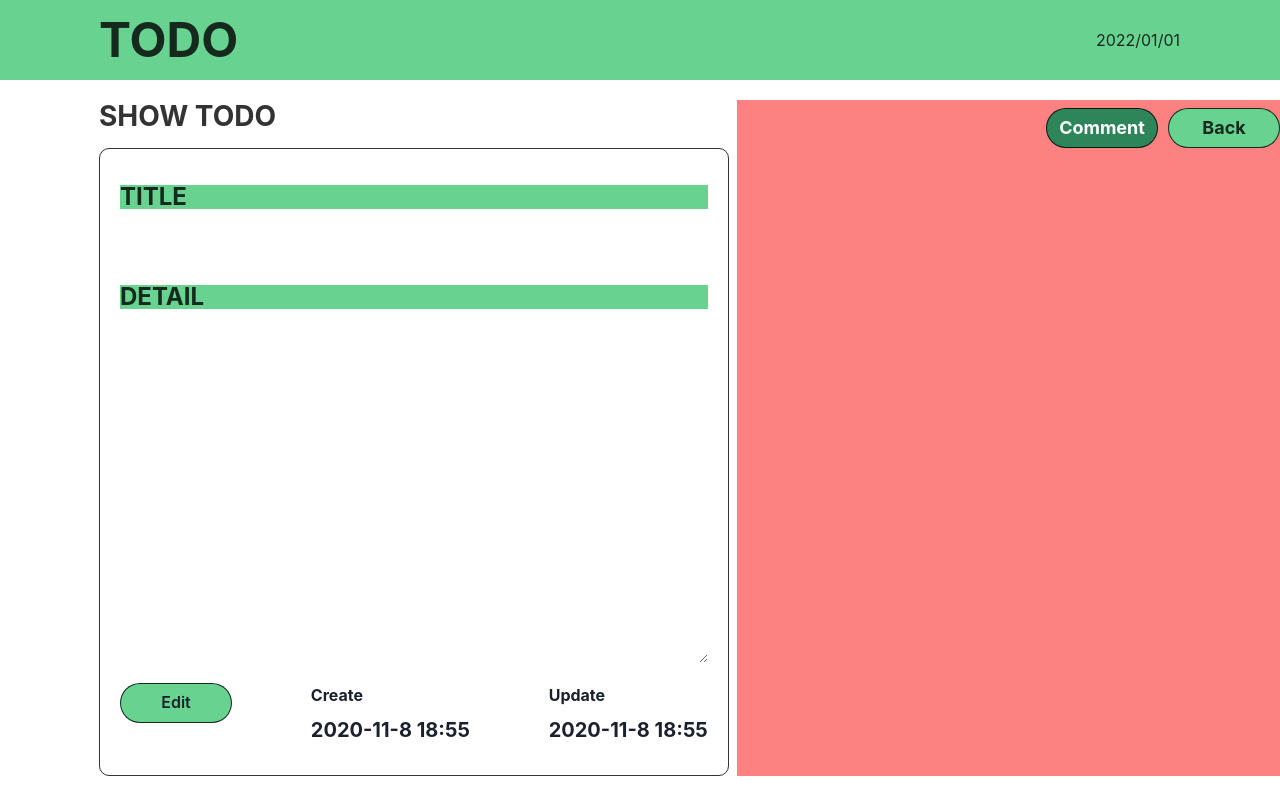
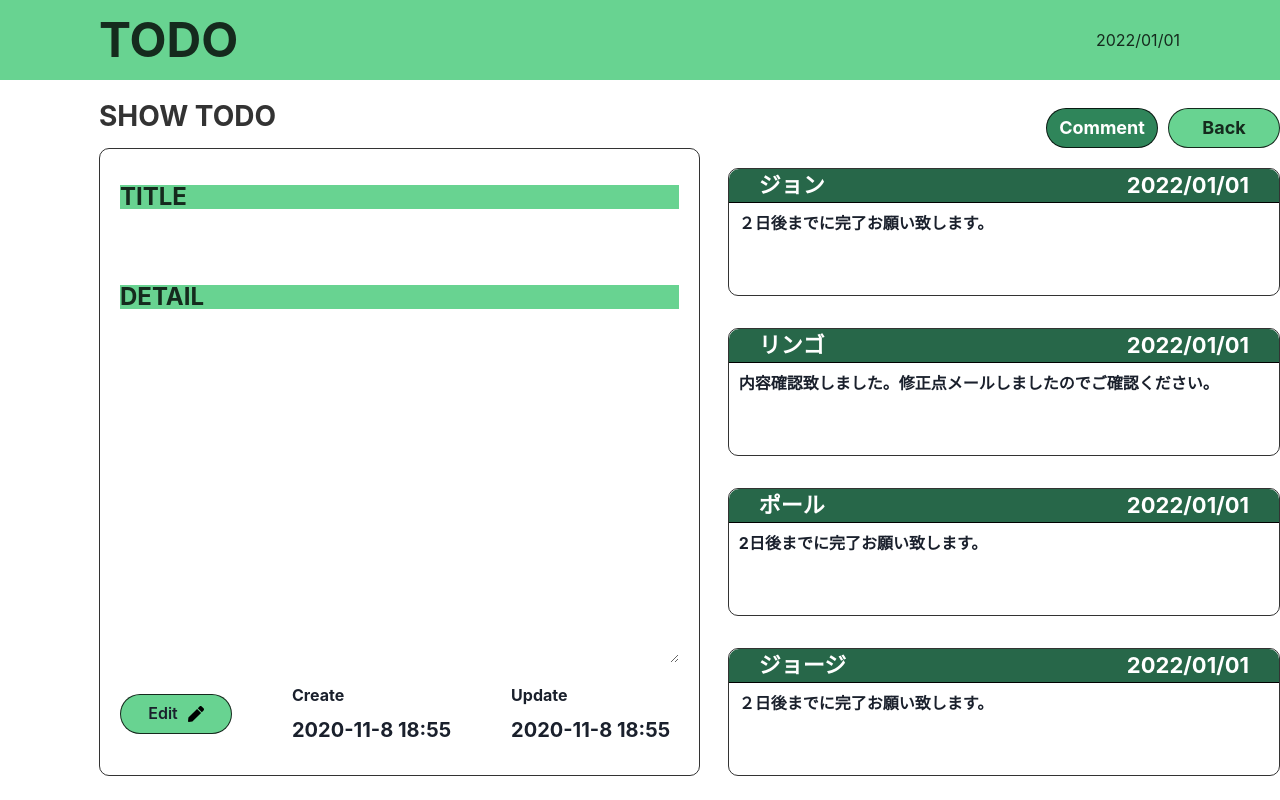
Before and after one commit to toshi-ino/todo-team-next.js, a Next.js app: page /showPage in a window 1280 px wide. Built offline with nearby package versions, Linux system fonts and the light colour scheme.

Commit message:
詳細ページの作成

```diff
--- a/package.json
+++ b/package.json
@@ -15,7 +15,8 @@
     "framer-motion": "^6",
     "next": "12.2.2",
     "react": "17.0.2",
-    "react-dom": "17.0.2"
+    "react-dom": "17.0.2",
+    "react-icons": "^4.4.0"
   },
   "devDependencies": {
     "@types/node": "17.0.2",
--- a/pages/showPage/index.tsx
+++ b/pages/showPage/index.tsx
@@ -1,12 +1,23 @@
 import { Header } from "../../components/Header";
-import {Input,Textarea, Box, Flex,FormLabel, Text, Button, Stack} from  "@chakra-ui/react";
+import {
+  Input,
+  Textarea,
+  Box,
+  Flex,
+  FormLabel,
+  Text,
+  Button,
+  Stack,
+  HStack,
+} from "@chakra-ui/react";
+import { PenIcon } from "./penIcon";
 
-export default function ShowPage () {
+export default function ShowPage() {
   return (
     <>
       <Header />
-      <Stack mt='20px' direction={["column", "row"]}>
-      <Box w='800px' ml='99px' >
+      <Stack mt="20px" direction={["column", "row"]}>
+        <Box w="630px" ml="99px">
           <Text
             fontSize="28px"
             fontWeight="bold"
@@ -15,13 +26,15 @@ export default function ShowPage () {
           >
             SHOW TODO
           </Text>
-        <Box borderWidth="1px"
+          <Box
+            borderWidth="1px"
             borderColor="blackAlpha.800"
             borderRadius="10px"
-                p='10px'
-                mt='15px'
-                minHeight="600px">
-          <Box p='10px'>
+            p="10px"
+            mt="15px"
+            minHeight="600px"
+          >
+            <Box p="10px">
               <FormLabel
                 m="16px 0 0 0"
                 fontSize="24px"
@@ -37,11 +50,11 @@ export default function ShowPage () {
                 fontSize="20px"
                 fontWeight="bold"
                 color="blackAlpha.800"
-                border='none'
+                border="none"
               ></Input>
             </Box>
 
-        <Box p='10px'>
+            <Box p="10px">
               <FormLabel
                 m="16px 0 0 0"
                 fontSize="24px"
@@ -58,37 +71,57 @@ export default function ShowPage () {
                 fontSize="24px"
                 fontWeight="bold"
                 color="blackAlpha.800"
-                border='none'
+                border="none"
               ></Textarea>
             </Box>
-        <Flex justifyContent="space-between" p='10px' pb='20px'>
-          <Button w='112px' borderRadius='50px' bgColor="green.300" borderWidth="1px" borderColor="blackAlpha.800">Edit</Button>
+            <HStack spacing="60px" p="10px" pb="20px">
+              <Button
+                w="112px"
+                borderRadius="50px"
+                bgColor="green.300"
+                borderWidth="1px"
+                borderColor="blackAlpha.800"
+                iconSpacing='10px'
+                rightIcon={<PenIcon />}
+              >
+                Edit
+
+              </Button>
+
               <Stack>
-            <Text fontWeight='bold'>Create</Text>
-            <Text fontWeight='bold' fontSize='20px'>2020-11-8 18:55</Text>
+                <Text fontWeight="bold">Create</Text>
+                <Text fontWeight="bold" fontSize="20px">
+                  2020-11-8 18:55
+                </Text>
               </Stack>
               <Stack>
-            <Text fontWeight='bold'>Update</Text>
-            <Text fontWeight='bold' fontSize='20px'>2020-11-8 18:55</Text>
+                <Text fontWeight="bold">Update</Text>
+                <Text fontWeight="bold" fontSize="20px">
+                  2020-11-8 18:55
+                </Text>
               </Stack>
-
-        </Flex>
+            </HStack>
           </Box>
         </Box>
 
-        <Box bg="red.300" w='690px'>
+        {/* 右 */}
+        <Box w="600px">
           <Flex justify="flex-end">
-          <Button w="112px"
+            <Button
+              w="112px"
               h="40px"
               mt="8px"
-                mr='10px'
+              mr="10px"
               fontSize="18px"
               fontWeight="bold"
               bg="green.600"
               color="white"
               borderWidth="1px"
               borderColor="blackAlpha.800"
-                borderRadius="50px">Comment</Button>
+              borderRadius="50px"
+            >
+              Comment
+            </Button>
             <Button
               w="112px"
               h="40px"
@@ -99,8 +132,111 @@ export default function ShowPage () {
               color="blackAlpha.800"
               borderWidth="1px"
               borderColor="blackAlpha.800"
-                borderRadius="50px">Back</Button>
+              borderRadius="50px"
+            >
+              Back
+            </Button>
           </Flex>
+          {/* List */}
+          <Stack mt="20px" ml="20px" spacing="32px">
+            <Stack
+              borderWidth="1px"
+              borderColor="blackAlpha.800"
+              borderRadius="10px"
+              fontWeight="bold"
+            >
+              <Flex
+                bgColor="green.700"
+                borderRadius="10px 10px 0 0"
+                borderBottom="1px solid black"
+                color="white"
+                justifyContent="space-between"
+              >
+                <Text ml="30px" fontSize="22px">
+                  ジョン
+                </Text>
+                <Text mr="30px" fontSize="22px">
+                  2022/01/01
+                </Text>
+              </Flex>
+
+              <Text pb="60px" pl="10px">
+                ２日後までに完了お願い致します。
+              </Text>
+            </Stack>
+            <Stack
+              borderWidth="1px"
+              borderColor="blackAlpha.800"
+              borderRadius="10px"
+              fontWeight="bold"
+            >
+              <Flex
+                bgColor="green.700"
+                borderRadius="10px 10px 0 0"
+                borderBottom="1px solid black"
+                color="white"
+                justifyContent="space-between"
+              >
+                <Text ml="30px" fontSize="22px">
+                  リンゴ
+                </Text>
+                <Text mr="30px" fontSize="22px">
+                  2022/01/01
+                </Text>
+              </Flex>
+              <Text pb="60px" pl="10px">
+                内容確認致しました。修正点メールしましたのでご確認ください。
+              </Text>
+            </Stack>
+            <Stack
+              borderWidth="1px"
+              borderColor="blackAlpha.800"
+              borderRadius="10px"
+              fontWeight="bold"
+            >
+              <Flex
+                bgColor="green.700"
+                borderRadius="10px 10px 0 0"
+                borderBottom="1px solid black"
+                color="white"
+                justifyContent="space-between"
+              >
+                <Text ml="30px" fontSize="22px">
+                  ポール
+                </Text>
+                <Text mr="30px" fontSize="22px">
+                  2022/01/01
+                </Text>
+              </Flex>
+              <Text pb="60px" pl="10px">
+                2日後までに完了お願い致します。
+              </Text>
+            </Stack>
+            <Stack
+              borderWidth="1px"
+              borderColor="blackAlpha.800"
+              borderRadius="10px"
+              fontWeight="bold"
+            >
+              <Flex
+                bgColor="green.700"
+                borderRadius="10px 10px 0 0"
+                borderBottom="1px solid black"
+                color="white"
+                justifyContent="space-between"
+              >
+                <Text ml="30px" fontSize="22px">
+                  ジョージ
+                </Text>
+                <Text mr="30px" fontSize="22px">
+                  2022/01/01
+                </Text>
+              </Flex>
+              <Text pb="60px" pl="10px">
+                ２日後までに完了お願い致します。
+              </Text>
+            </Stack>
+          </Stack>
         </Box>
       </Stack>
     </>
--- /dev/null
+++ b/pages/showPage/penIcon.tsx
@@ -0,0 +1,10 @@
+import { FaPen } from "react-icons/fa"
+import { IconContext } from 'react-icons'
+
+export const PenIcon: React.VFC = () => {
+  return (
+    <IconContext.Provider  value={{ color: 'black' }}>
+      <FaPen />
+    </IconContext.Provider>
+  )
+}
```
Also changed, not shown: 2 other files (tests, documents, lock files or other folders). Lines whose indentation alone changed are shown as unchanged.
